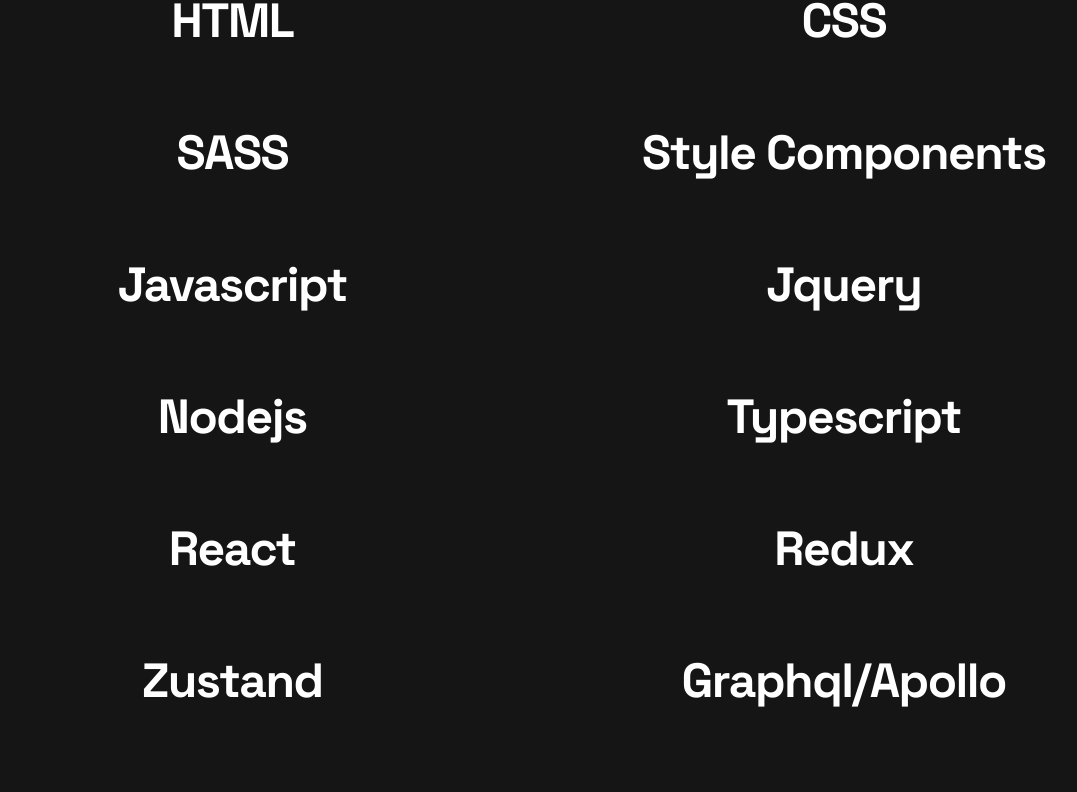
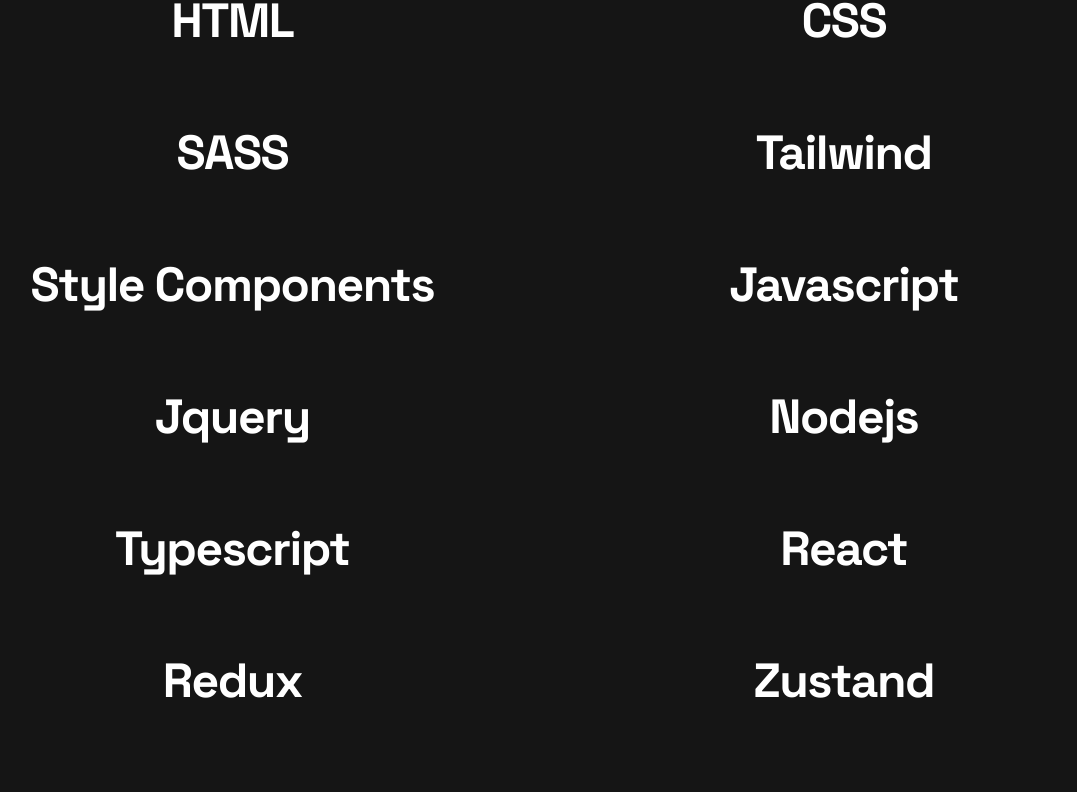
Before and after one commit to Fernando-uif/portafolio-2, a Next.js app: page / in a window 1280 px wide. Shown: the part 856-1648 px from the top of the page, without its empty margins (102-1179 px from the left). Built offline with nearby package versions, Linux system fonts and the light colour scheme.

Commit message:
add projectg

```diff
--- a/src/data/projects/projects.ts
+++ b/src/data/projects/projects.ts
@@ -117,6 +117,21 @@
     urlImage: "/assets/images/projects/desserts.png",
   },
   {
+    name: "clock-app",
+    technologies: ["tailwind", "typescript", "react"],
+    view: [
+      {
+        name: "view project",
+        url: "https://clock-app-fer.netlify.app/",
+      },
+      {
+        name: "view code",
+        url: "https://github.com/Fernando-uif/clock-app",
+      },
+    ],
+    urlImage: "/assets/images/projects/clock-app.png",
+  },
+  {
     name: "Portafolio 1",
     technologies: ["html", "css", "typeScript"],
     view: [
@@ -190,21 +205,21 @@
     urlImage: "/assets/images/projects/natures.png",
   },
 
-  {
-    name: "bookmark",
-    technologies: ["html", "css", "tailwind", "javascript", "github"],
-    view: [
-      {
-        name: "view project",
-        url: "https://fernando-uif.github.io/bookmark/",
-      },
-      {
-        name: "view code",
-        url: "https://github.com/Fernando-uif/bookmark",
-      },
-    ],
-    urlImage: "/assets/images/projects/bookmark.png",
-  },
+  // {
+  //   name: "bookmark",
+  //   technologies: ["html", "css", "tailwind", "javascript", "github"],
+  //   view: [
+  //     {
+  //       name: "view project",
+  //       url: "https://fernando-uif.github.io/bookmark/",
+  //     },
+  //     {
+  //       name: "view code",
+  //       url: "https://github.com/Fernando-uif/bookmark",
+  //     },
+  //   ],
+  //   urlImage: "/assets/images/projects/bookmark.png",
+  // },
   {
     name: "credit Card",
     technologies: ["html", "sass", "javascript"],
--- a/src/data/technologies/technologies.ts
+++ b/src/data/technologies/technologies.ts
@@ -15,10 +15,10 @@
     name: "SASS",
     experience: "2",
   },
-  // {
-  //   name: "tailwind",
-  //   experience: "",
-  // },
+  {
+    name: "tailwind",
+    experience: "",
+  },
   {
     name: "style components",
     experience: "1.1",
```
Also changed, not shown: public/assets/images/projects/clock-app.png (added).
